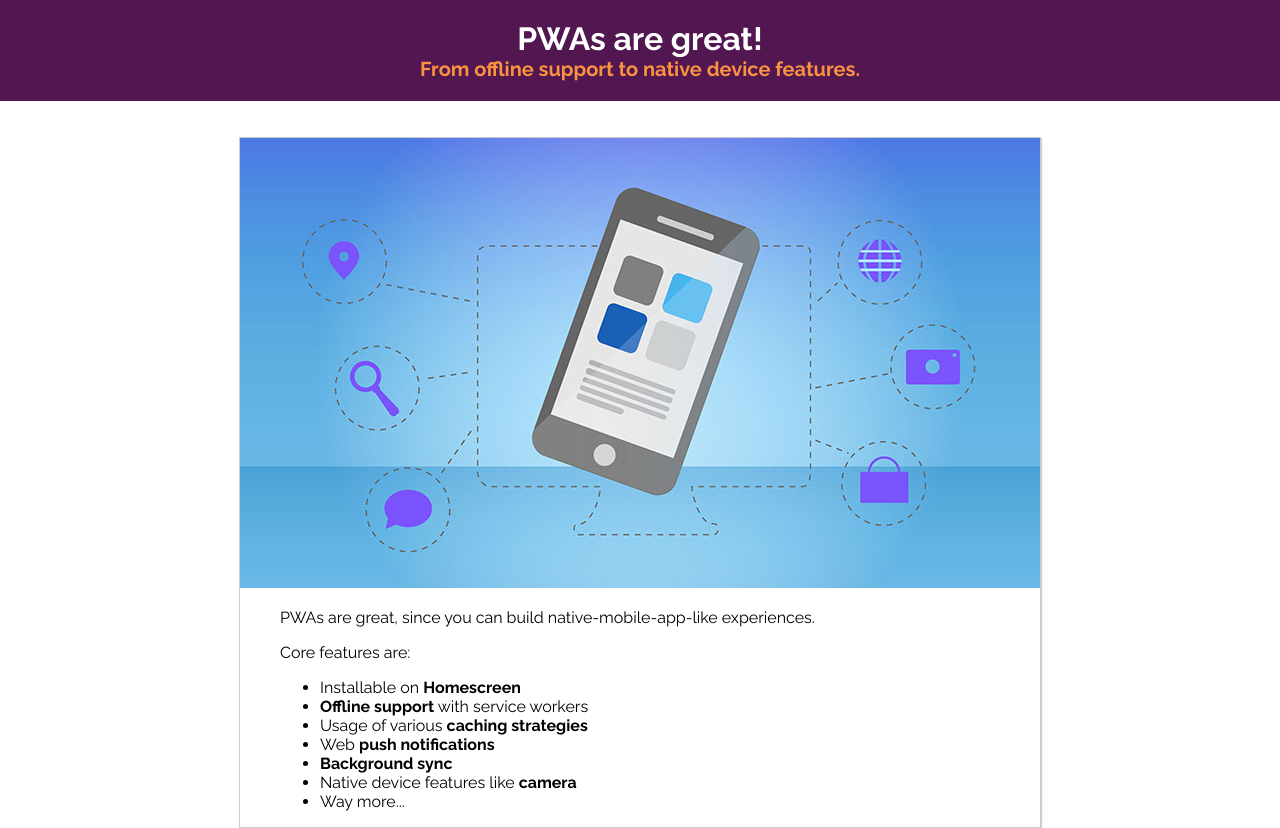
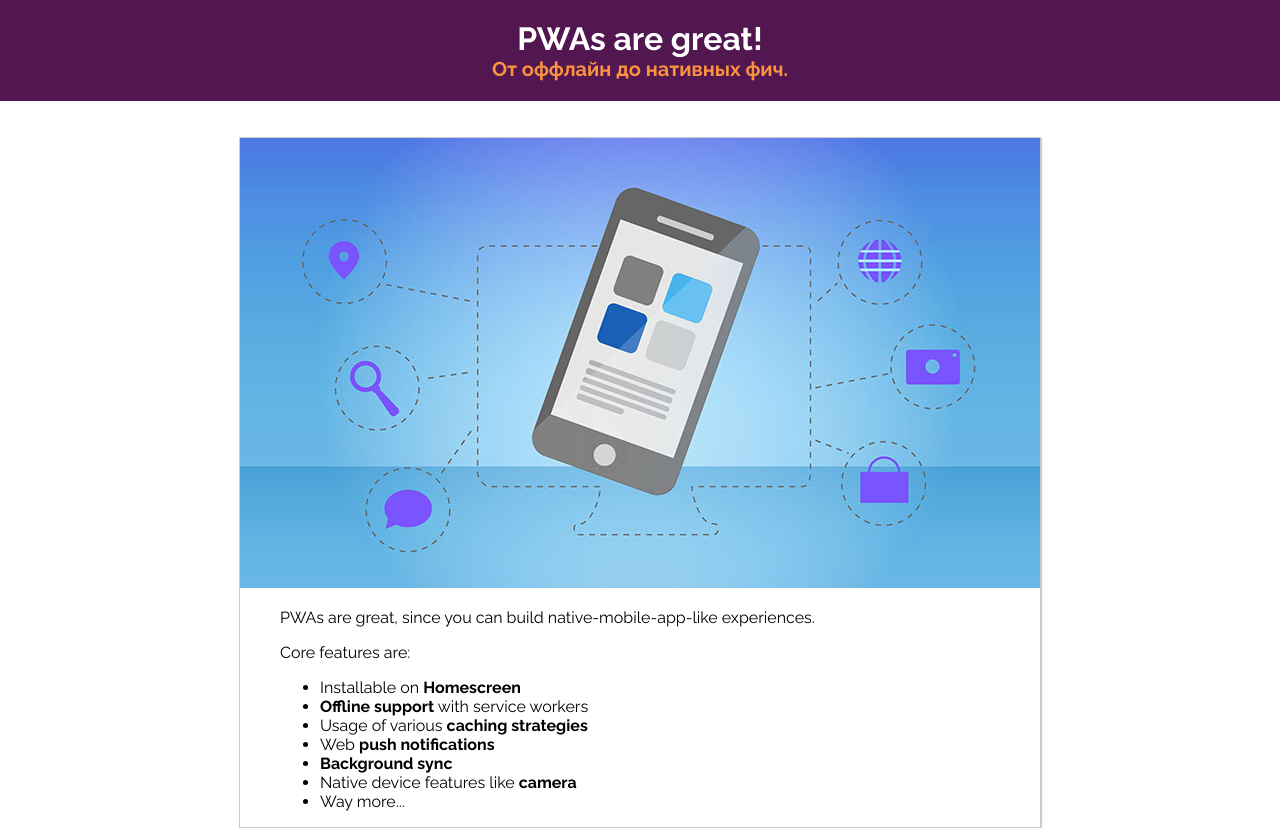
Before and after one commit to MrKobilinskii/pwa-test, a website: page public/index.html in a window 1280 px wide. Drawn offline with Linux system fonts and the light colour scheme.

Commit message:
тест

```diff
--- a/public/index.html
+++ b/public/index.html
@@ -13,7 +13,7 @@
 <body>
 <header class="main-header">
   <h1>PWAs are great!</h1>
-  <h3>From offline support to native device features.</h3>
+  <h3>От оффлайн до нативных фич.</h3>
 </header>
 <article class="card" id="pwa">
   <div class="card__image">
```
Also changed, not shown: 1 other file.
